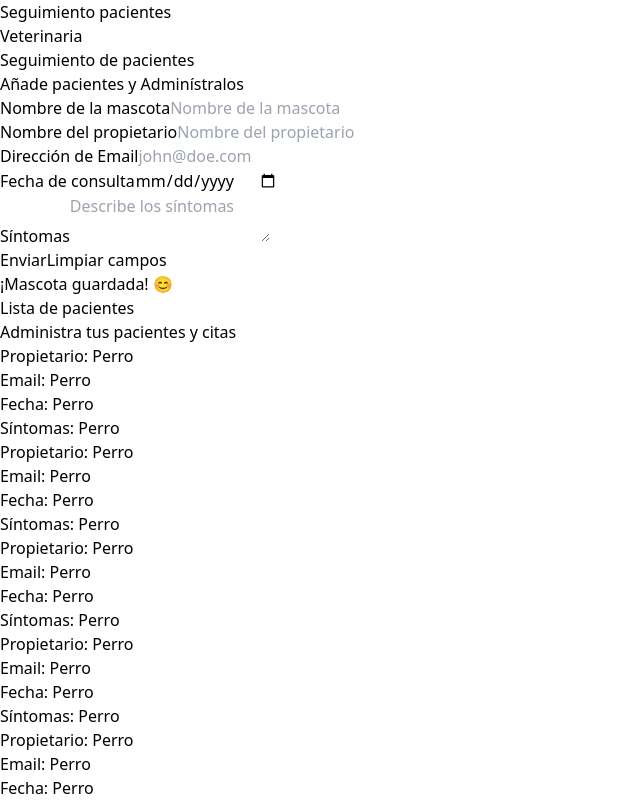
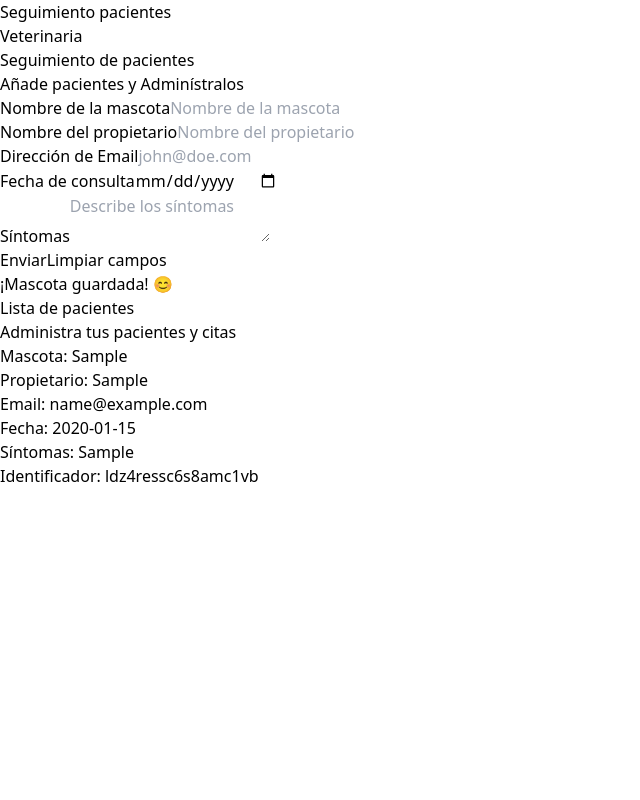
Before and after one commit to SantiSvk/citas-react, a React (Vite) app: page / in a window 1280 px wide. Both pictures are taken after typing "Sample", "Sample", "name@example.com", "2020-01-15", "Sample" into the empty fields and a click on the input "Enviar". Shown: the top 800 px of the page, without its empty margins (0-640 px from the left). Built offline with nearby package versions, Linux system fonts and the light colour scheme.

Commit message:
Generador ID

```diff
--- a/src/App.jsx
+++ b/src/App.jsx
@@ -14,7 +14,9 @@ function App() {
 				pacientes = {pacientes}
 				setPacientes = {setPacientes}
 				/>
-                <PatientList/>
+                <PatientList
+				pacientes = {pacientes}
+				/>
             </div>
 		</div>
 	);
--- a/src/components/PatientForm.jsx
+++ b/src/components/PatientForm.jsx
@@ -12,6 +12,10 @@ function PatientForm({ pacientes, setPacientes }) {
 	const [saved, setSaved] = useState(false);
 	const [errorMsg, setErrorMsg] = useState('')
 
+	function generarId(){
+		return Date.now().toString(36) + Math.random().toString(36).substring(2)
+	}
+
 
 	function handleSubmit(e) {
 		e.preventDefault();
@@ -23,7 +27,7 @@ function PatientForm({ pacientes, setPacientes }) {
 			return;
 		}
 		setError(false);
-		setPacientes([...pacientes, { name, owner, email, date, sympthoms }]);
+		setPacientes([...pacientes, { name, owner, email, date, sympthoms, id : generarId() }]);
 		setSaved(true);
 		setName("");
 		setOwner("");
--- a/src/components/PatientInfo.jsx
+++ b/src/components/PatientInfo.jsx
@@ -1,21 +1,33 @@
-function PatientInfo() {
+function PatientInfo({ paciente }) {
 	return (
 		<div className="bg-white shadow-lg rounded-xl p-5 mt-5 ml-2">
 			<p className="font-bold uppercase mb-3 text-gray-700">
+				Mascota: {""}
+				<span className="font-normal normal-case">
+					{paciente.name}
+				</span>
+			</p>
+			<p className="font-bold uppercase mb-3 text-gray-700">
 				Propietario: {""}
-				<span className="font-normal normal-case">Perro</span>
+				<span className="font-normal normal-case">
+					{paciente.owner}
+				</span>
 			</p>
 			<p className="font-bold uppercase mb-3 text-gray-700">
 				Email: {""}
-				<span className="font-normal normal-case">Perro</span>
+				<span className="font-normal normal-case">{paciente.email}</span>
 			</p>
 			<p className="font-bold uppercase mb-3 text-gray-700">
 				Fecha: {""}
-				<span className="font-normal normal-case">Perro</span>
+				<span className="font-normal normal-case">{paciente.date}</span>
 			</p>
 			<p className="font-bold uppercase mb-3 text-gray-700">
 				Síntomas: {""}
-				<span className="font-normal normal-case">Perro</span>
+				<span className="font-normal normal-case">{paciente.sympthoms}</span>
+			</p>
+			<p className="font-bold uppercase mb-3 text-gray-700">
+				Identificador: {""}
+				<span className="font-normal normal-case">{paciente.id}</span>
 			</p>
 		</div>
 	);
--- a/src/components/PatientList.jsx
+++ b/src/components/PatientList.jsx
@@ -1,5 +1,5 @@
 import PatientInfo from "./PatientInfo";
-function PatientList() {
+function PatientList({ pacientes }) {
 	return (
 		<div className="md:w-1/2 lg:w-3/5 md:h-screen overflow-y-scroll">
 			<div className="titles-container">
@@ -11,20 +11,12 @@ function PatientList() {
 					<span className="text-indigo-600">pacientes y citas</span>
 				</p>
 			</div>
-
-            <PatientInfo />
-            <PatientInfo />
-            <PatientInfo />
-            <PatientInfo />
-            <PatientInfo />
-            <PatientInfo />
-            <PatientInfo />
-            <PatientInfo />
-            <PatientInfo />
-            <PatientInfo />
-            <PatientInfo />
-            <PatientInfo />
-
+			{pacientes.map((paciente) => (
+				<PatientInfo
+				paciente={paciente}
+				key = {paciente.id}
+				/>
+			))}
 		</div>
 	);
 }
```
